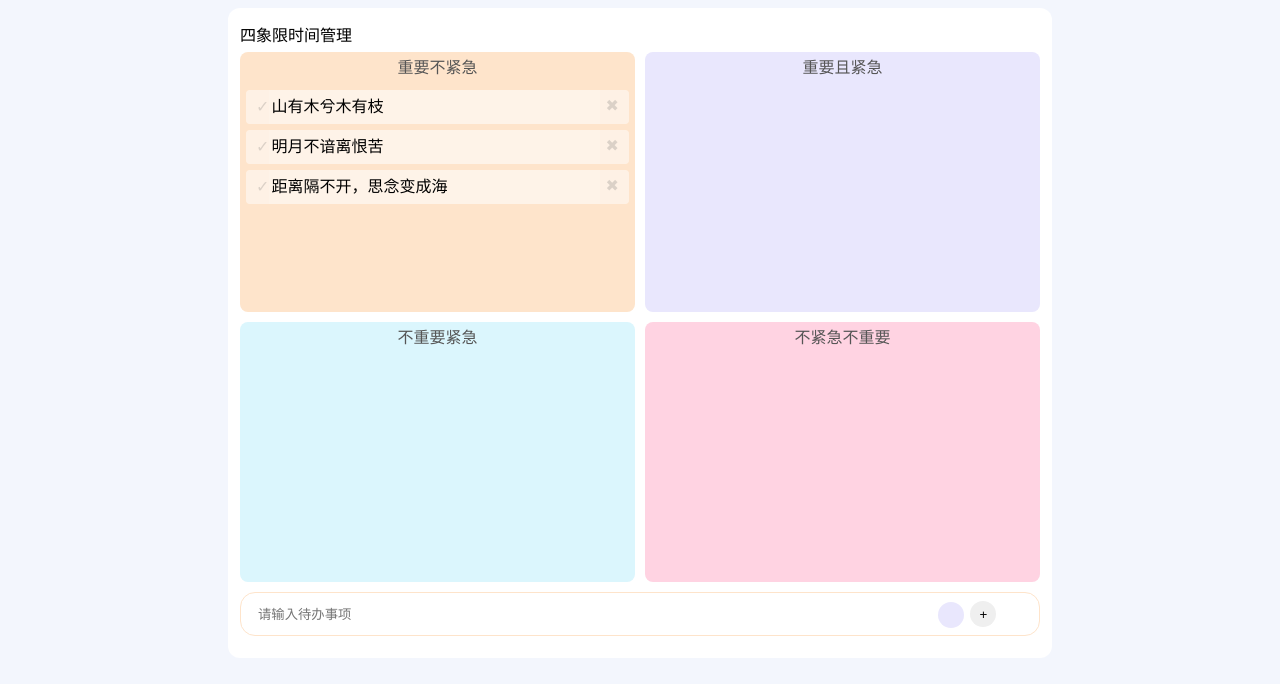
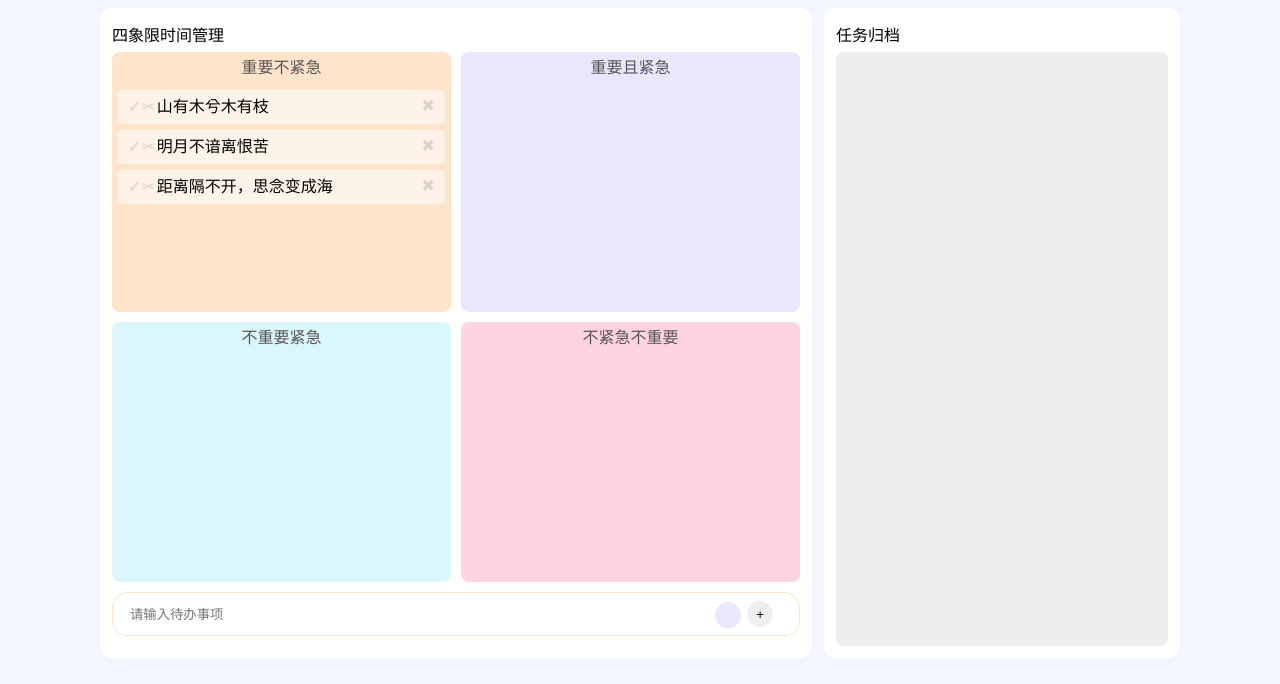
Before and after one commit to dandanDQ/dq-todo, a Vue app: page / in a window 1280 px wide. Shown: the top 684 px of the page. Built offline with nearby package versions, Linux system fonts and the light colour scheme; a web font is replaced by a local one.

Commit message:
feat: 增加已完成列表

```diff
--- a/src/App.vue
+++ b/src/App.vue
@@ -16,7 +16,7 @@ export default {
 }
 </script>
 
-<style>
+<style lang="scss">
 body {
   background: #f3f6fd;
 }
--- a/src/components/TodoItem.vue
+++ b/src/components/TodoItem.vue
@@ -1,6 +1,7 @@
 <template>
   <div class="todo-item" :class="{'checked-item': config.checked }">
     <span class="check" @click="checkItem"></span>
+    <span class="archive" @click="archiveItem"></span>
     <input class="item-input" type="text" v-model="config.content">
     <span class="close" @click="delItem"></span>
   </div>
@@ -38,6 +39,12 @@ export default {
         config: this.config,
       }
       this.$emit('checked-item', data)
+    },
+    archiveItem() {
+      this.$emit('archive-item', {
+        idx: this.idx,
+        list: this.list
+      })
     }
   }
 }
@@ -71,12 +78,22 @@ export default {
       opacity: 1;
     }
   }
+  .archive {
+    &::before {
+      content: '\2702';
+      opacity: 0.2;
+    }
+    &:hover::before {
+      color: #f4be37;
+      opacity: 1;
+    }
+  }
   .item-input {
     outline: none;
     border: none;
     background: rgba(255, 255, 255, 0.1);
     font: inherit;
-    width: 90%;
+    width: 85%;
   }
 
 }
--- a/src/views/FourQuadrant.vue
+++ b/src/views/FourQuadrant.vue
@@ -1,5 +1,6 @@
 <template>
   <div class="four-quadrant-wrapper">
+    <div class="four-quadrant-content">
       <span>四象限时间管理</span>
       <div class="four-quadrant">
         <div class="box" v-for="conf in todoList" :key="conf.id" :style="{background: conf.color}" @click="changeSelected(conf)">
@@ -10,7 +11,8 @@
           :idx="idx"
           :list="conf.list"
           @del-item="delItem"
-        @checked-item="checkedItem"></todo-item>
+          @checked-item="checkedItem"
+          @archive-item="archiveItem"></todo-item>
         </div>
       </div>
       <div class="add-item" @keyup.enter="addItem">
@@ -19,6 +21,22 @@
         <button @click="addItem">+</button>
       </div>
     </div>
+    <div class="archive-wrapper">
+      <div class="title">任务归档</div>
+      <div class="archive-list">
+        <div class="box">
+          <todo-item
+            v-for="(item, idx) in archiveList"
+            :key="idx" :config="item"
+            :idx="idx"
+            :list="archiveList"
+            @del-item="delItem"
+            @checked-item="checkedItem"></todo-item>
+        </div>
+      </div>
+    </div>
+  </div>
+
 </template>
 <script>
 import TodoItem from '../components/TodoItem.vue'
@@ -78,17 +96,22 @@ export default {
       content: '',
       todoList: [],
       curIdx: 0,
-      selectedList: {}
+      selectedList: {},
+      archiveList: []
     }
   },
   mounted() {
     const fourQuadrant = window.localStorage.getItem('fourQuadrant')
     this.todoList = fourQuadrant ? JSON.parse(fourQuadrant) : todoList;
+    const archiveList = window.localStorage.getItem('archiveList')
+    this.archiveList = archiveList ? JSON.parse(archiveList) : [];
     this.selectedList = this.todoList[1]
 
     window.addEventListener("beforeunload",()=>{
         window.localStorage.setItem('fourQuadrant', JSON.stringify(this.todoList))
+        window.localStorage.setItem('archiveList', JSON.stringify(this.archiveList))
     })
+
   },
   methods: {
     addItem(){
@@ -113,6 +136,12 @@ export default {
     },
     checkedItem(data) {
       data.config.checked = !data.config.checked
+    },
+    archiveItem(opt) {
+      const item = opt.list[opt.idx]
+      opt.list.splice(opt.idx, 1);
+      console.log(item, 'item', opt, 'opt')
+      this.archiveList.push(item)
     }
   },
 }
@@ -122,14 +151,18 @@ export default {
   font-family: miaomiao;
   src: url('../assets/FZSJ-MIAOMM.TTF')
 }
-$cardWidth: 800px;
+$cardWidth: 1080px;
 .four-quadrant-wrapper {
+  display: grid;
+  grid-template-columns: 2fr 1fr;
+  grid-column-gap: 12px;
+  font-family: miaomiao;
+  line-height: 2em;
   width: $cardWidth;
   margin: auto;
+  .four-quadrant-content {
     border-radius: 12px;
     background: #fff;
-  font-family: miaomiao;
-  line-height: 2em;
     padding: 12px;
     position: relative;
     .four-quadrant {
@@ -138,7 +171,7 @@ $cardWidth: 800px;
       grid-column-gap: 10px;
       grid-row-gap: 10px;
       box-sizing: border-box;
-    width: $cardWidth;
+      // width: $cardWidth;
       margin: auto;
       .box {
         width: 100%;
@@ -186,4 +219,29 @@ $cardWidth: 800px;
       }
     }
   }
+  .archive-wrapper {
+    border-radius: 12px;
+    background: #fff;
+    padding: 12px;
+    display: flex;
+    flex-direction: column;
+    .title {
+      flex: 0 1 20px;
+    }
+    .archive-list {
+      flex: 1;
+    }
+    .box {
+      width: 100%;
+      // min-height: 260px;
+      height: 100%;
+      border-radius: 8px;
+      text-align: center;
+      color: #555;
+      background: #eeeeee;
+      padding: 4px 0;
+      box-sizing: border-box;
+    }
+  }
+}
 </style>
```
Also changed, not shown: 1 other file (tests, documents, lock files or other folders). Lines whose indentation alone changed are shown as unchanged.
